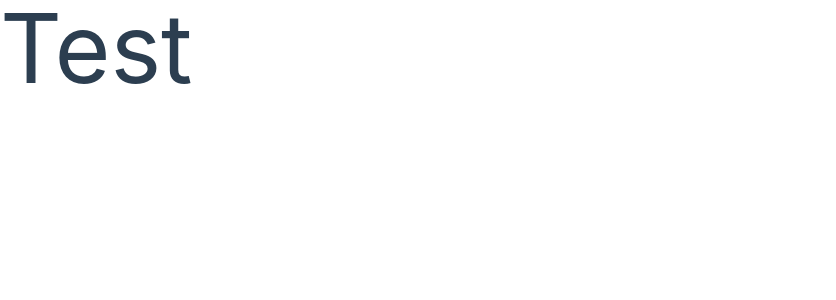
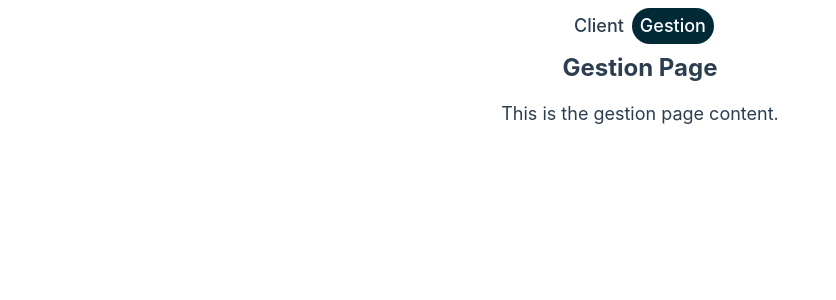
Before and after one commit to Matpageau/Vue-epicerie-TP1, a Vue app: page /gestion in a window 1280 px wide. Shown: the top 300 px of the page, without its empty margins (0-836 px from the left). Built offline with nearby package versions, Linux system fonts and the light colour scheme; the HTML template or start-up script is replaced by a standard one.

Commit message:
add route, searchBar, NavBar

```diff
--- a/package.json
+++ b/package.json
@@ -16,7 +16,8 @@
     "@tailwindcss/vite": "^4.1.10",
     "pinia": "^3.0.1",
     "tailwindcss": "^4.1.10",
-    "vue": "^3.5.13"
+    "vue": "^3.5.13",
+    "vue-router": "^4.5.1"
   },
   "devDependencies": {
     "@tsconfig/node22": "^22.0.1",
--- a/src/App.vue
+++ b/src/App.vue
@@ -1,8 +1,11 @@
 <script setup lang="ts">
+import SearchBar from './components/SearchBar.vue';
+import NavBar from './components/NavBar.vue';
 </script>
 
 <template>
+  <NavBar />
   <main>
-    <h1 class="text-8xl">Test</h1>
+    <RouterView />
   </main>
 </template>
--- /dev/null
+++ b/src/components/NavBar.vue
@@ -0,0 +1,13 @@
+<script setup lang="ts">
+import { RouterLink, useRoute, useRouter } from 'vue-router';
+
+const route = useRoute();
+const router = useRouter();
+
+</script>
+<template>
+    <div class="flex w-full justify-center mt-2 mb-2">
+        <RouterLink to="/" :class="['text-lg font-medium px-2 py-1 rounded-full', { 'bg-[#012A36] text-white': route.path === '/' }]">Client</RouterLink>
+        <RouterLink to="/gestion" :class="['text-lg font-medium px-2 py-1 rounded-full', { 'bg-[#012A36] text-white': route.path === '/gestion' }]">Gestion</RouterLink>
+    </div>
+</template>
--- /dev/null
+++ b/src/components/SearchBar.vue
@@ -0,0 +1,13 @@
+<script setup lang="ts">
+
+</script>
+<template>
+    <div class="relative w-full">
+        <span class="absolute inset-y-0 left-0 pl-3 flex items-center pointer-events-none">
+            <svg class="h-5 w-5 text-gray-500" fill="none" stroke="currentColor" stroke-width="2" viewBox="0 0 24 24">
+                <path stroke-linecap="round" stroke-linejoin="round" d="M21 21l-4.35-4.35m0 0A7.5 7.5 0 1116.65 6.65a7.5 7.5 0 010 10.6z" />
+            </svg>
+        </span>
+        <input type="text" placeholder="Rechercher..." class="border border-color: #999999 rounded-2xl pl-10 pt-2 pb-2 w-1/2 text-lg shadow-lg"/>
+    </div>
+</template>
--- a/src/main.ts
+++ b/src/main.ts
@@ -3,9 +3,11 @@ import './assets/base.css'
 import { createApp } from 'vue'
 import { createPinia } from 'pinia'
 import App from './App.vue'
+import router from './router'
 
 const app = createApp(App)
 
 app.use(createPinia())
+app.use(router)
 
 app.mount('#app')
--- /dev/null
+++ b/src/shims-vue.d.ts
@@ -0,0 +1,5 @@
+declare module '*.vue' {
+  import { DefineComponent } from 'vue';
+  const component: DefineComponent<{}, {}, any>;
+  export default component;
+}
--- /dev/null
+++ b/src/views/ClientPage.vue
@@ -0,0 +1,9 @@
+<script setup lang="ts">
+
+</script>
+<template>
+    <div class="flex flex-col items-center">
+        <h1 class="text-2xl font-bold mb-4">Client Page</h1>
+        <p class="text-lg">This is the client page content.</p>
+    </div>
+</template>
--- /dev/null
+++ b/src/views/GestionPage.vue
@@ -0,0 +1,9 @@
+<script setup lang="ts">
+
+</script>
+<template>
+    <div class="flex flex-col items-center">
+        <h1 class="text-2xl font-bold mb-4">Gestion Page</h1>
+        <p class="text-lg">This is the gestion page content.</p>
+    </div>
+</template>
```
Also changed, not shown: src/router/index.ts (added, +15 -0 lines), 1 other file (tests, documents, lock files or other folders).
